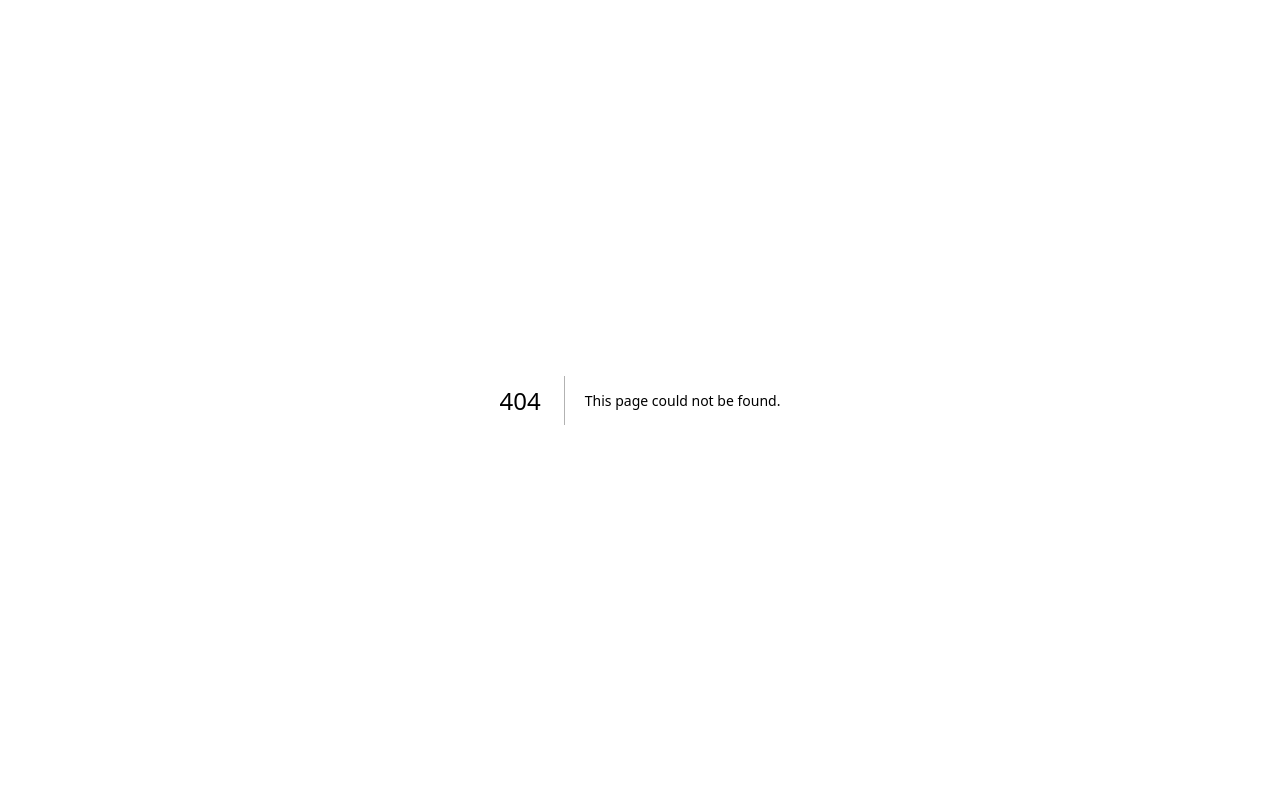
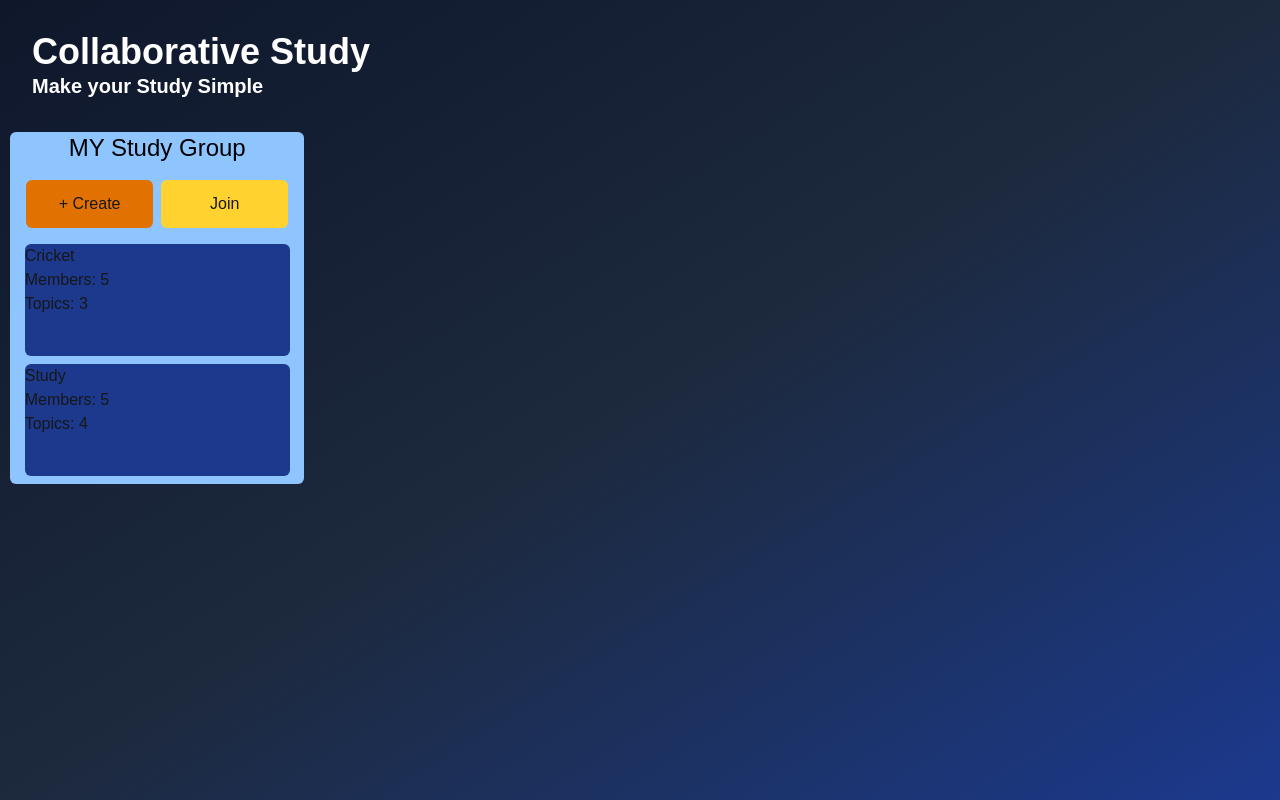
Before and after one commit to Qadeer572/StudyBuddy_Frontend, a Next.js app: page /groupStudy in a window 1280 px wide. Before the commit this address had no page. Built offline with nearby package versions, Linux system fonts and the light colour scheme.

Commit message:
-----------geo news ------

```diff
--- a/src/app/Home/page.tsx
+++ b/src/app/Home/page.tsx
@@ -31,7 +31,7 @@ export default function HomePage() {
       <div className="grid grid-cols-1 sm:grid-cols-2 md:grid-cols-3 gap-5">
         <Card title="Study Planner" desc="Plan your daily or weekly study schedule." emoji="📅" route="/studyPlanner" />
         <Card title="Flashcards" desc="Memorize key concepts quickly." emoji="🧠" route="/flashcards" />
-        <Card title="Group Study" desc="Collaborate with your study group." emoji="👥" route="/groupstudy" />
+        <Card title="Group Study" desc="Collaborate with your study group." emoji="👥" route="/groupStudy" />
         <Card title="Analytics" desc="Track your progress over time." emoji="📊" route="/analytics" />
         <Card title="Pomodoro Timer" desc="Boost focus with timed sessions." emoji="⏱️" route="/pomodoro" />
         <Card title="Notes" desc="Organize your study materials." emoji="📝" route="/notes" />
--- /dev/null
+++ b/src/app/groupStudy/layout.tsx
@@ -0,0 +1,14 @@
+// src/app/signup/layout.tsx
+import type { Metadata } from 'next';
+
+export const metadata: Metadata = {
+  title: 'Group Study',
+};
+
+export default function GroupStudyLayout({ children }: { children: React.ReactNode }) {
+  return (
+    <main>
+      {children}
+    </main>
+  );
+}
--- /dev/null
+++ b/src/app/groupStudy/page.tsx
@@ -0,0 +1,49 @@
+export default function GroupStudyPage() {
+
+    const GroupCard = ({
+        groupId,
+        title,
+        totalMembers,
+        totalTopics
+    }: {
+        groupId: number;
+        title : string;
+        totalMembers: number;
+        totalTopics: number;
+    }) => (
+        <div className="cursor-pointer flex flex-col  bg-blue-900 w-[95%] lg:w-[90%]  h-[7rem] rounded-md mx-auto mb-2" key={groupId}>
+            <h3 className="group-title">{title}</h3>
+            <p className="group-info">Members: {totalMembers}</p>
+            <p className="group-info">Topics: {totalTopics}</p>
+        </div>
+    );
+
+    return (
+        <div className=" flex flex-col min-h-screen bg-gradient-to-br from-slate-900 via-slate-800 to-blue-900">
+            <div>
+                <h1 className="text-2xl sm:text-3xl md:text-4xl font-bold  text-white p-4 sm:p-6 md:p-8 font-cursive">
+                Collaborative Study
+                <p className="text-xl">Make your Study Simple</p>
+                </h1>
+                <h2 className="p-0 ml-7 mt-0"></h2>
+            </div>
+            <div className="flex">
+                 <div className="flex flex-col  bg-blue-300 md:ml-2.5 mx-auto rounded-md w-[90%]  lg:w-[23%] h-auto ">
+                    <div className="flex  text-2xl justify-center ">
+                       <h1 className=" text-black items-center">MY Study Group</h1>
+                    </div>
+                    <div className="flex justify-center p-4 ">
+                        <button className="bg-amber-600 w-[50%] h-[3rem] rounded-md">+ Create</button>
+                        <button className="ml-2  bg-amber-300 w-[50%] h-[3rem] rounded-md">Join</button>
+                    </div>
+                    <div className="flex flex-col  ">
+                        <GroupCard groupId={1} title="Cricket" totalMembers={5} totalTopics={3}/>
+                        <GroupCard groupId={2} title="Study" totalMembers={5} totalTopics={4}/>
+                    </div>
+                 </div>
+            </div>
+
+        </div>
+    );
+
+}
```
